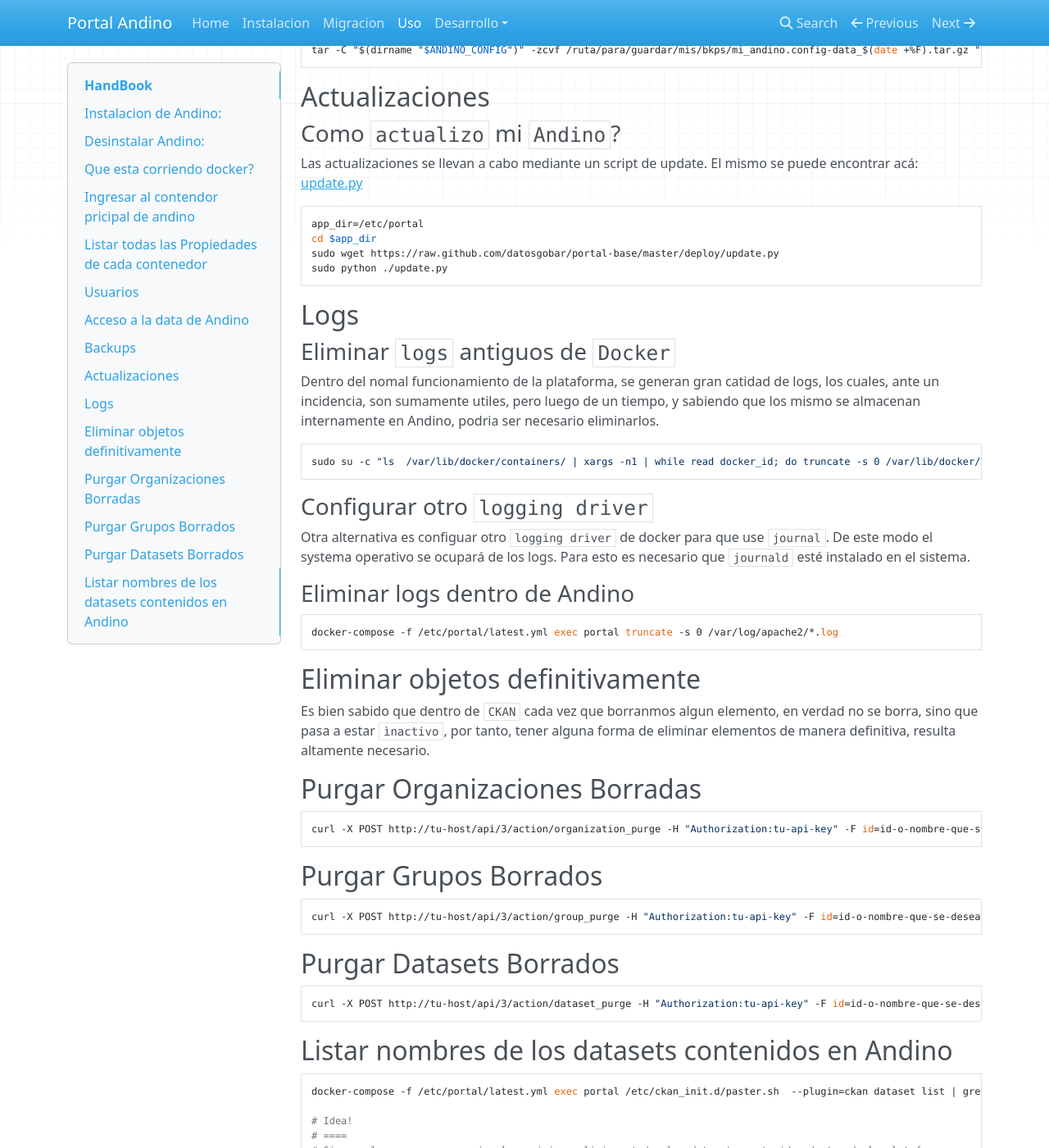
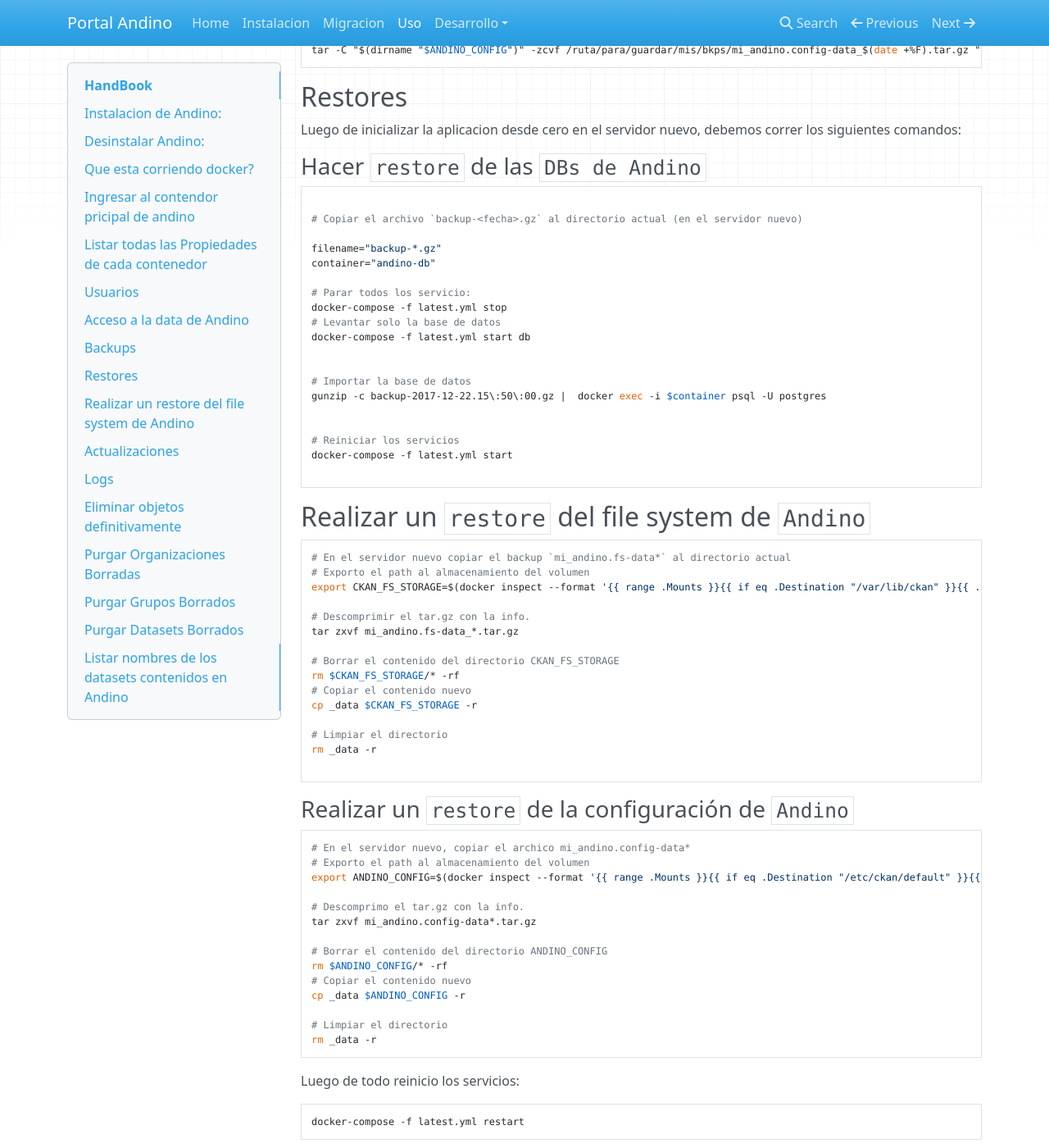
Before and after one commit to datosgobar/portal-andino, an MkDocs documentation site: the page built from docs/setup/usage.md, in a window 1280 px wide and 1400 px high, scrolled down 4096 px. Shown: the whole window at 82% size. Built offline with MkDocs 1.6.1, drawn with Linux system fonts in a browser that asks for light colours; nearby versions of some CDN libraries; old or Windows-style settings are respelled for this version of MkDocs.

Commit message:
Agrego documentacion de restore

````diff
--- a/docs/setup/usage.md
+++ b/docs/setup/usage.md
@@ -199,6 +199,81 @@
 tar -C "$(dirname "$ANDINO_CONFIG")" -zcvf /ruta/para/guardar/mis/bkps/mi_andino.config-data_$(date +%F).tar.gz "$(basename "$ANDINO_CONFIG")"
 ```
 
+## Restores
+
+Luego de inicializar la aplicacion desde cero en el servidor nuevo, debemos correr los siguientes comandos:
+
+### Hacer `restore` de las `DBs de Andino`
+
+
+```bash
+
+# Copiar el archivo `backup-<fecha>.gz` al directorio actual (en el servidor nuevo)
+
+filename="backup-*.gz"
+container="andino-db"
+
+# Parar todos los servicio:
+docker-compose -f latest.yml stop
+# Levantar solo la base de datos
+docker-compose -f latest.yml start db
+
+
+# Importar la base de datos
+gunzip -c backup-2017-12-22.15\:50\:00.gz |  docker exec -i $container psql -U postgres
+
+
+# Reiniciar los servicios
+docker-compose -f latest.yml start
+
+```
+
+## Realizar un `restore` del file system de `Andino`
+
+```bash
+# En el servidor nuevo copiar el backup `mi_andino.fs-data*` al directorio actual
+# Exporto el path al almacenamiento del volumen
+export CKAN_FS_STORAGE=$(docker inspect --format '{{ range .Mounts }}{{ if eq .Destination "/var/lib/ckan" }}{{ .Source }}{{ end }}{{ end }}' andino)
+
+# Descomprimir el tar.gz con la info.
+tar zxvf mi_andino.fs-data_*.tar.gz
+
+# Borrar el contenido del directorio CKAN_FS_STORAGE
+rm $CKAN_FS_STORAGE/* -rf
+# Copiar el contenido nuevo
+cp _data $CKAN_FS_STORAGE -r
+
+# Limpiar el directorio
+rm _data -r
+
+```
+
+### Realizar un `restore` de la configuración de `Andino`
+
+```bash
+# En el servidor nuevo, copiar el archico mi_andino.config-data*
+# Exporto el path al almacenamiento del volumen
+export ANDINO_CONFIG=$(docker inspect --format '{{ range .Mounts }}{{ if eq .Destination "/etc/ckan/default" }}{{ .Source }}{{ end }}{{ end }}' andino)
+
+# Descomprimo el tar.gz con la info.
+tar zxvf mi_andino.config-data*.tar.gz
+
+# Borrar el contenido del directorio ANDINO_CONFIG
+rm $ANDINO_CONFIG/* -rf
+# Copiar el contenido nuevo
+cp _data $ANDINO_CONFIG -r
+
+# Limpiar el directorio
+rm _data -r
+```
+
+Luego de todo reinicio los servicios:
+
+```
+docker-compose -f latest.yml restart
+```
+
+
 ## Actualizaciones
 
 
````
